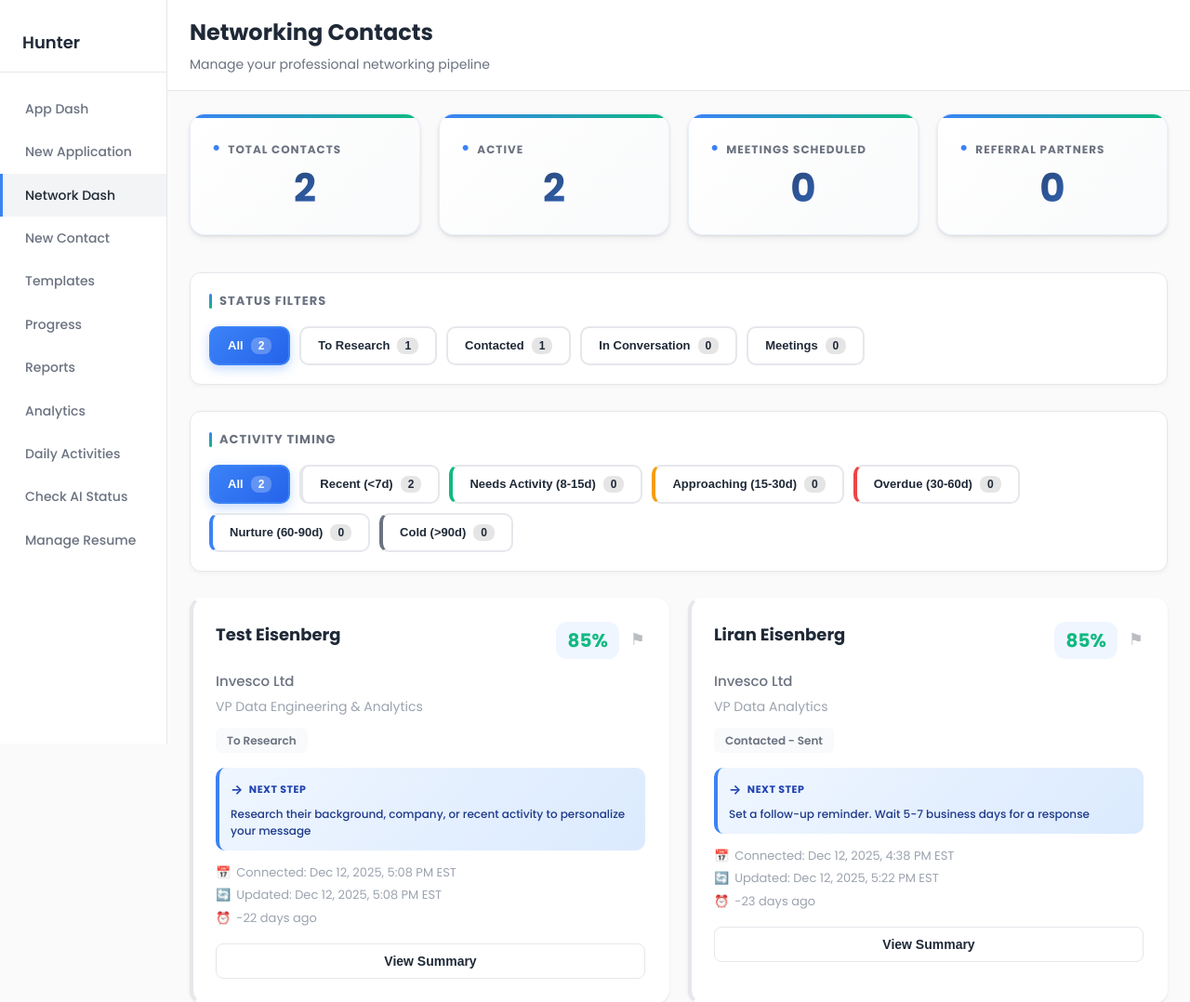
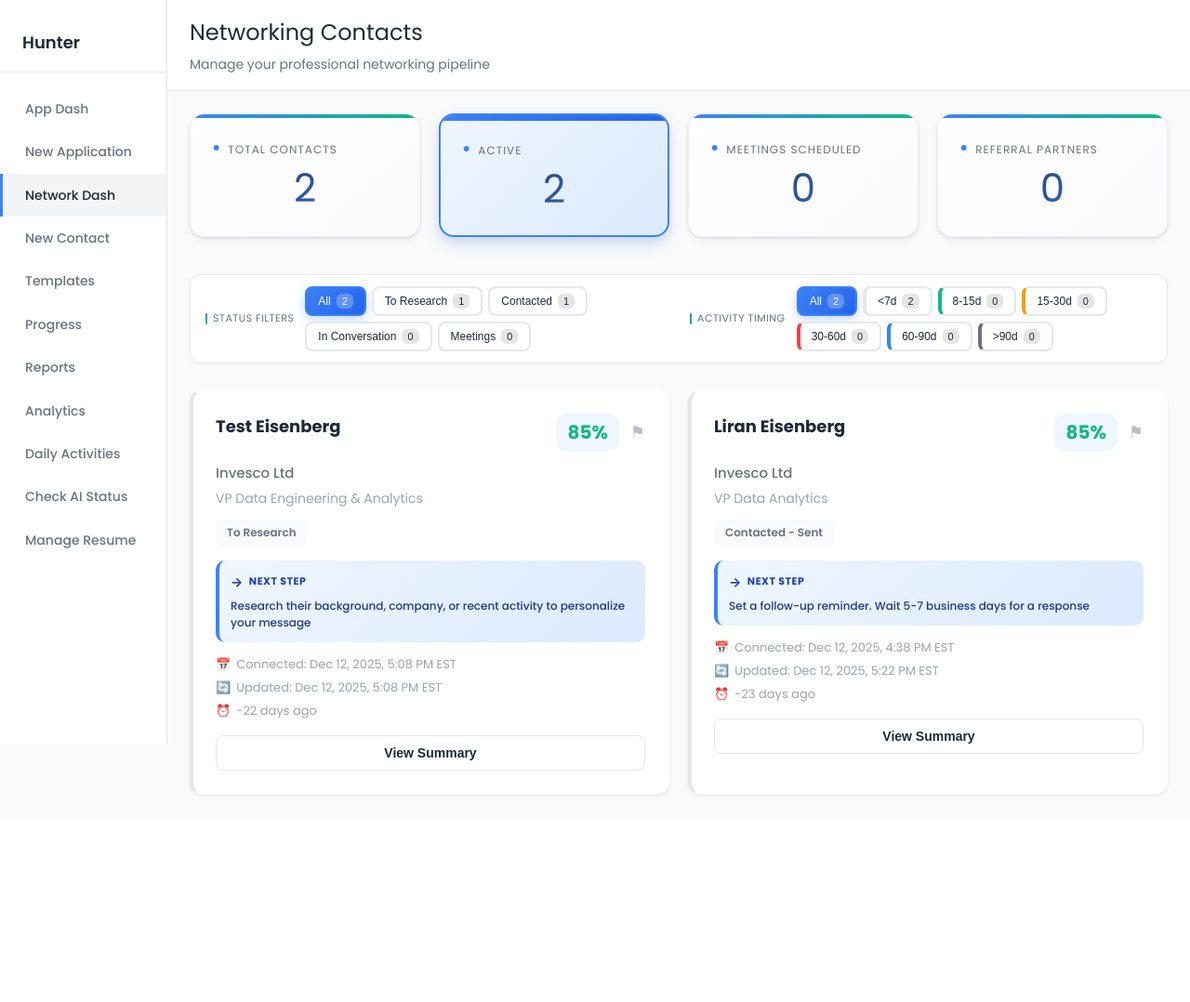
Before and after one commit to denizen-star/hunter, a Flask app: page /networking in a window 1280 px wide. Shown: the top 1078 px of the page at 93% size. After the commit the page ends 857 px from the top, so only its background shows below. Run offline with Flask 3, Linux system fonts and the light colour scheme; parts of the project's set-up code (start-up, migrations or seed data) failed here and were passed over.

Commit message:
feat: improve networking dashboard and summary page UI
- Combine Status Filters and Activity Timing filters in single compact box
- Make stat cards clickable filters with Active as default
- Update timing filter labels to shorter format with tooltips
- Redesign tabs to be attached to sections with blue underline for active tab
- Wrap each section in tab-like box with header and content areas
- Expand section content width to match tab bar width
- Remove bold font weights for cleaner appearance

```diff
--- a/app/templates/web/networking_dashboard.html
+++ b/app/templates/web/networking_dashboard.html
@@ -115,7 +115,7 @@
 
         .header h1 {
             font-size: 24px;
-            font-weight: 700;
+            font-weight: 400;
             color: var(--text-primary);
             margin: 0 0 4px 0;
         }
@@ -142,11 +142,23 @@
             overflow: hidden;
             transition: all 0.3s ease;
             border: 1px solid rgba(59, 130, 246, 0.1);
+            cursor: pointer;
         }
 
         .stat-card:hover {
             transform: translateY(-4px);
             box-shadow: 0 12px 24px rgba(0, 0, 0, 0.1), 0 4px 8px rgba(0, 0, 0, 0.06);
+        }
+
+        .stat-card.active {
+            border: 2px solid var(--accent-blue);
+            box-shadow: 0 8px 16px rgba(59, 130, 246, 0.2), 0 4px 8px rgba(0, 0, 0, 0.06);
+            background: linear-gradient(135deg, #eff6ff 0%, #dbeafe 100%);
+        }
+
+        .stat-card.active::before {
+            background: linear-gradient(90deg, #3b82f6, #2563eb);
+            height: 6px;
         }
 
         .stat-card::before {
@@ -165,7 +177,7 @@
             margin-bottom: 12px;
             text-transform: uppercase;
             letter-spacing: 1px;
-            font-weight: 700;
+            font-weight: 400;
             display: flex;
             align-items: center;
             gap: 8px;
@@ -179,7 +191,7 @@
 
         .stat-card .value {
             font-size: 42px;
-            font-weight: 800;
+            font-weight: 400;
             color: var(--text-primary);
             line-height: 1;
             background: linear-gradient(135deg, #1f2937 0%, #3b82f6 100%);
@@ -191,43 +203,55 @@
         .filters {
             background: white;
             border-radius: 12px;
-            padding: 20px;
+            padding: 12px 16px;
             margin-bottom: 28px;
             box-shadow: 0 2px 4px rgba(0, 0, 0, 0.04);
             border: 1px solid var(--border-primary);
+            display: flex;
+            gap: 24px;
+            align-items: flex-start;
+        }
+
+        .filter-group {
+            flex: 1;
+            min-width: 0;
+            display: flex;
+            align-items: center;
+            gap: 12px;
         }
 
         .filters h3 {
-            font-size: 13px;
+            font-size: 11px;
             color: var(--text-secondary);
-            margin: 0 0 16px 0;
+            margin: 0;
             text-transform: uppercase;
-            letter-spacing: 1px;
-            font-weight: 700;
+            letter-spacing: 0.5px;
+            font-weight: 400;
             display: flex;
             align-items: center;
-            gap: 8px;
+            gap: 6px;
+            white-space: nowrap;
         }
 
         .filters h3::before {
             content: '';
-            width: 3px;
-            height: 16px;
+            width: 2px;
+            height: 12px;
             background: linear-gradient(180deg, #3b82f6, #10b981);
             border-radius: 2px;
         }
 
         .filter-buttons {
             display: flex;
-            gap: 10px;
+            gap: 6px;
             flex-wrap: wrap;
         }
 
         .filter-btn {
-            padding: 10px 18px;
-            font-size: 13px;
-            font-weight: 600;
-            border-radius: 10px;
+            padding: 6px 12px;
+            font-size: 12px;
+            font-weight: 400;
+            border-radius: 8px;
             border: 2px solid var(--border-primary);
             background: white;
             color: var(--text-primary);
@@ -236,7 +260,8 @@
             position: relative;
             display: flex;
             align-items: center;
-            gap: 8px;
+            gap: 6px;
+            white-space: nowrap;
         }
 
         .filter-btn:hover {
@@ -255,11 +280,11 @@
 
         .filter-btn .count {
             background: rgba(0, 0, 0, 0.1);
-            padding: 2px 8px;
-            border-radius: 8px;
-            font-size: 12px;
-            font-weight: 700;
-            min-width: 20px;
+            padding: 2px 6px;
+            border-radius: 6px;
+            font-size: 11px;
+            font-weight: 400;
+            min-width: 18px;
             text-align: center;
         }
 
@@ -491,26 +516,28 @@
 
         <!-- Stats -->
         <div class="stats-row" id="stats">
-            <div class="stat-card">
+            <div class="stat-card" data-stat-filter="all" id="stat-all">
                 <div class="label">Total Contacts</div>
                 <div class="value" id="totalContacts">-</div>
             </div>
-            <div class="stat-card">
+            <div class="stat-card active" data-stat-filter="active" id="stat-active">
                 <div class="label">Active</div>
                 <div class="value" id="activeContacts">-</div>
             </div>
-            <div class="stat-card">
+            <div class="stat-card" data-stat-filter="meetings" id="stat-meetings">
                 <div class="label">Meetings Scheduled</div>
                 <div class="value" id="meetingsScheduled">-</div>
             </div>
-            <div class="stat-card">
+            <div class="stat-card" data-stat-filter="partners" id="stat-partners">
                 <div class="label">Referral Partners</div>
                 <div class="value" id="referralPartners">-</div>
             </div>
         </div>
 
+        <!-- Combined Filters -->
+        <div class="filters">
             <!-- Status Filters -->
-        <div class="filters" id="statusFilters">
+            <div class="filter-group" id="statusFilters">
                 <h3>Status Filters</h3>
                 <div class="filter-buttons">
                     <button class="filter-btn active" data-filter-type="status" data-filter="all">
@@ -532,30 +559,31 @@
             </div>
 
             <!-- Timing Filters -->
-        <div class="filters" id="timingFilters">
+            <div class="filter-group" id="timingFilters">
                 <h3>Activity Timing</h3>
                 <div class="filter-buttons">
                     <button class="filter-btn active" data-filter-type="timing" data-timing="all">
                         All <span class="count" id="count-timing-all">0</span>
                     </button>
-                <button class="filter-btn" data-filter-type="timing" data-timing="white" style="border-left: 4px solid #e5e7eb;">
-                    Recent (&lt;7d) <span class="count" id="count-recent">0</span>
+                    <button class="filter-btn" data-filter-type="timing" data-timing="white" style="border-left: 4px solid #e5e7eb;" title="Recent">
+                        &lt;7d <span class="count" id="count-recent">0</span>
                     </button>
-                <button class="filter-btn" data-filter-type="timing" data-timing="green" style="border-left: 4px solid #10b981;">
-                    Needs Activity (8-15d) <span class="count" id="count-needs">0</span>
+                    <button class="filter-btn" data-filter-type="timing" data-timing="green" style="border-left: 4px solid #10b981;" title="Needs Activity">
+                        8-15d <span class="count" id="count-needs">0</span>
                     </button>
-                <button class="filter-btn" data-filter-type="timing" data-timing="yellow" style="border-left: 4px solid #f59e0b;">
-                    Approaching (15-30d) <span class="count" id="count-approaching">0</span>
+                    <button class="filter-btn" data-filter-type="timing" data-timing="yellow" style="border-left: 4px solid #f59e0b;" title="Approaching">
+                        15-30d <span class="count" id="count-approaching">0</span>
                     </button>
-                <button class="filter-btn" data-filter-type="timing" data-timing="red" style="border-left: 4px solid #ef4444;">
-                    Overdue (30-60d) <span class="count" id="count-overdue">0</span>
+                    <button class="filter-btn" data-filter-type="timing" data-timing="red" style="border-left: 4px solid #ef4444;" title="Overdue">
+                        30-60d <span class="count" id="count-overdue">0</span>
                     </button>
-                <button class="filter-btn" data-filter-type="timing" data-timing="blue" style="border-left: 4px solid #3b82f6;">
-                    Nurture (60-90d) <span class="count" id="count-nurture">0</span>
+                    <button class="filter-btn" data-filter-type="timing" data-timing="blue" style="border-left: 4px solid #3b82f6;" title="Nurture">
+                        60-90d <span class="count" id="count-nurture">0</span>
                     </button>
-                <button class="filter-btn" data-filter-type="timing" data-timing="gray" style="border-left: 4px solid #6b7280;">
-                    Cold (&gt;90d) <span class="count" id="count-cold">0</span>
+                    <button class="filter-btn" data-filter-type="timing" data-timing="gray" style="border-left: 4px solid #6b7280;" title="Cold">
+                        &gt;90d <span class="count" id="count-cold">0</span>
                     </button>
+                </div>
             </div>
         </div>
 
@@ -567,11 +595,13 @@
         let allContacts = [];
         let currentStatusFilter = 'all';
         let currentTimingFilter = null;
+        let currentStatFilter = 'active'; // Default to "Active"
 
         // Load contacts on page load
         document.addEventListener('DOMContentLoaded', () => {
             loadContacts();
             setupFilters();
+            setupStatFilters();
         });
 
         async function loadContacts() {
@@ -583,6 +613,10 @@
                     allContacts = data.contacts;
                     updateStats();
                     updateFilterCounts();
+                    // Set "Active" stat card as active on load
+                    document.querySelectorAll('.stat-card').forEach(c => c.classList.remove('active'));
+                    document.getElementById('stat-active').classList.add('active');
+                    currentStatFilter = 'active';
                     renderContacts();
                 }
             } catch (error) {
@@ -674,13 +708,43 @@
             });
         }
 
+        function setupStatFilters() {
+            document.querySelectorAll('.stat-card').forEach(card => {
+                card.addEventListener('click', () => {
+                    // Update stat card active state
+                    document.querySelectorAll('.stat-card').forEach(c => c.classList.remove('active'));
+                    card.classList.add('active');
+
+                    // Set stat filter
+                    currentStatFilter = card.dataset.statFilter;
+
+                    // Re-render contacts
+                    renderContacts();
+                });
+            });
+        }
+
         function renderContacts() {
             const grid = document.getElementById('contactsGrid');
 
-            // Filter contacts by status
+            // Start with all contacts
             let filtered = allContacts;
+
+            // Apply stat filter first
+            if (currentStatFilter === 'active') {
+                filtered = filtered.filter(c =>
+                    !['Cold/Archive', 'Inactive/Dormant'].includes(c.status)
+                );
+            } else if (currentStatFilter === 'meetings') {
+                filtered = filtered.filter(c => c.status === 'Meeting Scheduled');
+            } else if (currentStatFilter === 'partners') {
+                filtered = filtered.filter(c => c.status === 'Referral Partner');
+            }
+            // 'all' stat filter shows all contacts
+
+            // Then filter by status filter buttons
             if (currentStatusFilter !== 'all') {
-                filtered = allContacts.filter(c => c.status === currentStatusFilter || c.status.includes(currentStatusFilter));
+                filtered = filtered.filter(c => c.status === currentStatusFilter || c.status.includes(currentStatusFilter));
             }
 
             // Further filter by timing if selected (null means "all")
```
Also changed, not shown: app/services/networking_document_generator.py (+81 -28 lines). Lines whose indentation alone changed are shown as unchanged.
